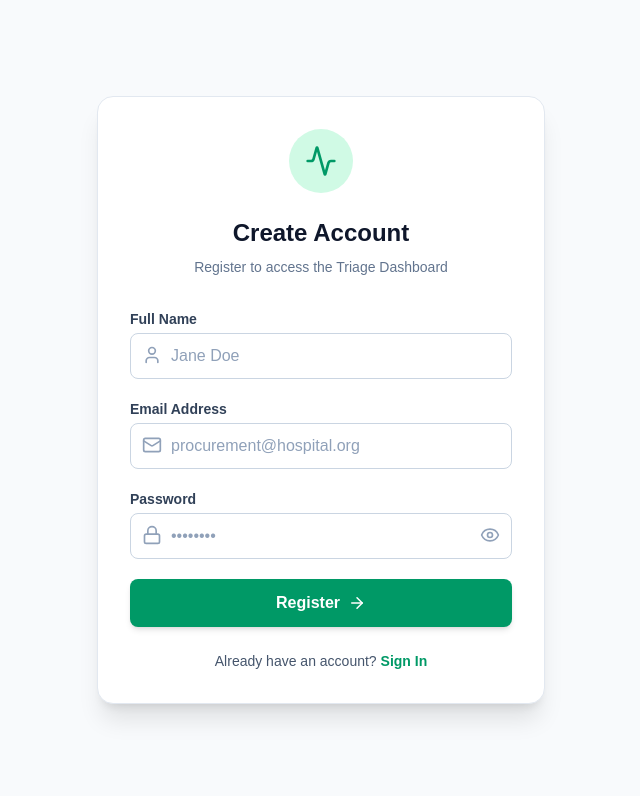
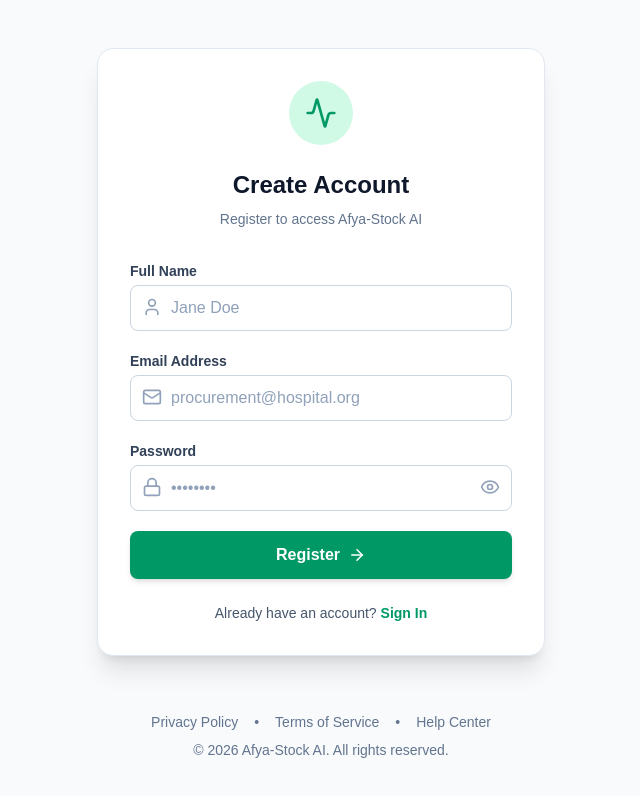
Before and after one commit to jossyKyalo/medicine-demand-forecast-and-stock-out-prevention-system, a Next.js app in the folder web-client/: page /signup in a window 1280 px wide. Shown: the top 796 px of the page, without its empty margins (319-959 px from the left). Built offline with nearby package versions, Linux system fonts and the light colour scheme; no server answers.

Commit message:
Introduced minimalist footer for login and sign-up pages

```diff
--- a/web-client/app/login/page.tsx
+++ b/web-client/app/login/page.tsx
@@ -34,7 +34,10 @@
   };
 
   return (
-    <div className="min-h-screen bg-slate-50 flex items-center justify-center p-6">
+    <div className="min-h-screen bg-slate-50 flex flex-col p-6">
+
+      {/* MAIN CONTENT AREA */}
+      <div className="flex-1 flex items-center justify-center w-full">
         <div className="w-full max-w-md bg-white rounded-2xl shadow-xl border border-slate-200 p-8">
           <div className="flex justify-center mb-6">
             <div className="bg-emerald-100 p-4 rounded-full text-emerald-600">
@@ -43,7 +46,7 @@
           </div>
 
           <h2 className="text-2xl font-bold text-center text-slate-900 mb-2">System Login</h2>
-        <p className="text-center text-slate-500 text-sm mb-8">Authenticate to access the Triage Dashboard</p>
+          <p className="text-center text-slate-500 text-sm mb-8">Authenticate to access Afya-Stock AI</p>
 
           {error && (
             <div className="mb-4 p-3 bg-rose-50 text-rose-600 text-sm font-semibold rounded-lg border border-rose-200">
@@ -110,5 +113,19 @@
           </div>
         </div>
       </div>
+
+      {/* MINIMAL AUTH FOOTER */}
+      <footer className="w-full pt-8 pb-4 text-center text-sm text-slate-500 mt-auto">
+        <div className="flex flex-wrap justify-center gap-4 mb-2">
+          <Link href="#" className="hover:text-emerald-600 transition-colors">Privacy Policy</Link>
+          <span>•</span>
+          <Link href="#" className="hover:text-emerald-600 transition-colors">Terms of Service</Link>
+          <span>•</span>
+          <Link href="#" className="hover:text-emerald-600 transition-colors">Help Center</Link>
+        </div>
+        <p>© {new Date().getFullYear()} Afya-Stock AI. All rights reserved.</p>
+      </footer>
+
+    </div>
   );
 }
--- a/web-client/app/signup/page.tsx
+++ b/web-client/app/signup/page.tsx
@@ -44,7 +44,8 @@
 
   if (success) {
     return (
-      <div className="min-h-screen bg-slate-50 flex items-center justify-center p-6 text-center">
+      <div className="min-h-screen bg-slate-50 flex flex-col p-6 text-center">
+        <div className="flex-1 flex items-center justify-center w-full">
           <div className="w-full max-w-md bg-white rounded-2xl shadow-xl border border-slate-200 p-8">
             <div className="flex justify-center mb-6">
               <div className="bg-emerald-100 p-4 rounded-full text-emerald-600">
@@ -61,11 +62,25 @@
             </Link>
           </div>
         </div>
+
+        <footer className="w-full pt-8 pb-4 text-center text-sm text-slate-500 mt-auto">
+          <div className="flex flex-wrap justify-center gap-4 mb-2">
+            <Link href="#" className="hover:text-emerald-600 transition-colors">Privacy Policy</Link>
+            <span>•</span>
+            <Link href="#" className="hover:text-emerald-600 transition-colors">Terms of Service</Link>
+            <span>•</span>
+            <Link href="#" className="hover:text-emerald-600 transition-colors">Help Center</Link>
+          </div>
+          <p>© {new Date().getFullYear()} Afya-Stock AI. All rights reserved.</p>
+        </footer>
+      </div>
     );
   }
 
   return (
-    <div className="min-h-screen bg-slate-50 flex items-center justify-center p-6">
+    <div className="min-h-screen bg-slate-50 flex flex-col p-6">
+
+      <div className="flex-1 flex items-center justify-center w-full">
         <div className="w-full max-w-md bg-white rounded-2xl shadow-xl border border-slate-200 p-8">
           <div className="flex justify-center mb-6">
             <div className="bg-emerald-100 p-4 rounded-full text-emerald-600">
@@ -74,7 +89,7 @@
           </div>
 
           <h2 className="text-2xl font-bold text-center text-slate-900 mb-2">Create Account</h2>
-        <p className="text-center text-slate-500 text-sm mb-8">Register to access the Triage Dashboard</p>
+          <p className="text-center text-slate-500 text-sm mb-8">Register to access Afya-Stock AI</p>
 
           {error && (
             <div className="mb-4 p-3 bg-rose-50 text-rose-600 text-sm font-semibold rounded-lg border border-rose-200">
@@ -156,5 +171,18 @@
           </div>
         </div>
       </div>
+
+      <footer className="w-full pt-8 pb-4 text-center text-sm text-slate-500 mt-auto">
+        <div className="flex flex-wrap justify-center gap-4 mb-2">
+          <Link href="#" className="hover:text-emerald-600 transition-colors">Privacy Policy</Link>
+          <span>•</span>
+          <Link href="#" className="hover:text-emerald-600 transition-colors">Terms of Service</Link>
+          <span>•</span>
+          <Link href="#" className="hover:text-emerald-600 transition-colors">Help Center</Link>
+        </div>
+        <p>© {new Date().getFullYear()} Afya-Stock AI. All rights reserved.</p>
+      </footer>
+
+    </div>
   );
 }
```
Lines whose indentation alone changed are shown as unchanged.
